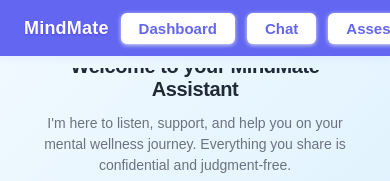
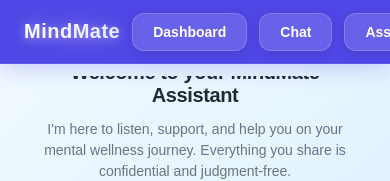
Before and after one commit to Xolani-M/MindMate, a Next.js app in the folder mindmatch-frontend/: page /seeker/chat in a window 390 px wide. Shown: the top 181 px of the page. Built offline with nearby package versions, Linux system fonts and the light colour scheme; no server answers; sample sign-in values are in the browser's storage.

Commit message:
feat: improve UI components and navigation design
- Enhanced journal feedback positioning and responsiveness
- Updated navbar styling with improved color scheme
- Better mobile responsiveness and accessibility

```diff
--- a/mindmatch-frontend/src/components/SeekerNavBar.tsx
+++ b/mindmatch-frontend/src/components/SeekerNavBar.tsx
@@ -4,45 +4,49 @@
 
 const navBarStyles: React.CSSProperties = {
   width: '100%',
-  background: '#6366f1',
+  background: '#4f46e5',
   color: 'white',
   display: 'flex',
   alignItems: 'center',
   justifyContent: 'space-between',
   padding: '0 24px',
-  height: 56,
-  boxShadow: '0 2px 8px rgba(99,102,241,0.08)',
+  height: 64,
+  boxShadow: '0 4px 20px rgba(79, 70, 229, 0.25)',
   position: 'sticky',
   top: 0,
   zIndex: 100,
+  backdropFilter: 'blur(10px)',
+  borderBottom: '1px solid rgba(255, 255, 255, 0.1)',
 };
 
 const navButtonStyles: React.CSSProperties = {
-  background: 'white',
-  color: '#6366f1',
-  border: 'none',
-  borderRadius: 6,
+  background: 'rgba(255, 255, 255, 0.15)',
+  color: 'white',
+  border: '1px solid rgba(255, 255, 255, 0.2)',
+  borderRadius: 12,
   fontWeight: 600,
-  fontSize: 15,
-  padding: '7px 18px',
+  fontSize: 14,
+  padding: '10px 20px',
   marginLeft: 12,
   cursor: 'pointer',
-  boxShadow: '0 1px 4px #e0e7ef',
-  transition: 'background 0.18s',
+  boxShadow: '0 2px 8px rgba(0, 0, 0, 0.1)',
+  transition: 'all 0.3s cubic-bezier(0.4, 0, 0.2, 1)',
+  backdropFilter: 'blur(10px)',
 };
 
 const logoutButtonStyles: React.CSSProperties = {
-  background: '#ef4444',
+  background: 'linear-gradient(135deg, #ef4444 0%, #dc2626 100%)',
   color: 'white',
-  border: 'none',
-  borderRadius: 6,
+  border: '1px solid rgba(255, 255, 255, 0.2)',
+  borderRadius: 12,
   fontWeight: 600,
-  fontSize: 15,
-  padding: '7px 18px',
+  fontSize: 14,
+  padding: '10px 20px',
   marginLeft: 16,
   cursor: 'pointer',
-  boxShadow: '0 1px 4px rgba(239, 68, 68, 0.3)',
-  transition: 'all 0.18s',
+  boxShadow: '0 4px 12px rgba(239, 68, 68, 0.3)',
+  transition: 'all 0.3s cubic-bezier(0.4, 0, 0.2, 1)',
+  backdropFilter: 'blur(10px)',
 };
 
 export default function SeekerNavBar() {
@@ -91,34 +95,120 @@
 
   return (
     <nav style={navBarStyles}>
-      <span style={{ fontWeight: 700, fontSize: 18, letterSpacing: 0.2, textShadow: '0 1px 2px #4f46e5' }}>
+      <span style={{
+        fontWeight: 700,
+        fontSize: 20,
+        letterSpacing: 0.5,
+        background: 'linear-gradient(45deg, #ffffff, #e0e7ff)',
+        WebkitBackgroundClip: 'text',
+        WebkitTextFillColor: 'transparent',
+        textShadow: '0 2px 8px rgba(255, 255, 255, 0.3)',
+        filter: 'drop-shadow(0 0 10px rgba(255,255,255,0.3))'
+      }}>
         MindMate
       </span>
       <div style={{ display: 'flex', alignItems: 'center' }}>
-        <button style={navButtonStyles} onClick={() => router.push('/seeker/dashboard')}>Dashboard</button>
-        <button style={navButtonStyles} onClick={() => router.push('/seeker/chat')}>Chat</button>
-        <button style={navButtonStyles} onClick={() => router.push('/seeker/assessment')}>Assessment</button>
-        <button style={navButtonStyles} onClick={() => router.push('/seeker/journal')}>Journal</button>
-        <button style={navButtonStyles} onClick={() => router.push('/seeker/profile')}>Profile</button>
+        <button
+          style={navButtonStyles}
+          onClick={() => router.push('/seeker/dashboard')}
+          onMouseEnter={(e) => {
+            e.currentTarget.style.background = 'rgba(255, 255, 255, 0.25)';
+            e.currentTarget.style.transform = 'translateY(-2px)';
+            e.currentTarget.style.boxShadow = '0 4px 15px rgba(255, 255, 255, 0.2)';
+          }}
+          onMouseLeave={(e) => {
+            e.currentTarget.style.background = 'rgba(255, 255, 255, 0.15)';
+            e.currentTarget.style.transform = 'translateY(0)';
+            e.currentTarget.style.boxShadow = '0 2px 8px rgba(0, 0, 0, 0.1)';
+          }}
+        >
+          Dashboard
+        </button>
+        <button
+          style={navButtonStyles}
+          onClick={() => router.push('/seeker/chat')}
+          onMouseEnter={(e) => {
+            e.currentTarget.style.background = 'rgba(255, 255, 255, 0.25)';
+            e.currentTarget.style.transform = 'translateY(-2px)';
+            e.currentTarget.style.boxShadow = '0 4px 15px rgba(255, 255, 255, 0.2)';
+          }}
+          onMouseLeave={(e) => {
+            e.currentTarget.style.background = 'rgba(255, 255, 255, 0.15)';
+            e.currentTarget.style.transform = 'translateY(0)';
+            e.currentTarget.style.boxShadow = '0 2px 8px rgba(0, 0, 0, 0.1)';
+          }}
+        >
+          Chat
+        </button>
+        <button
+          style={navButtonStyles}
+          onClick={() => router.push('/seeker/assessment')}
+          onMouseEnter={(e) => {
+            e.currentTarget.style.background = 'rgba(255, 255, 255, 0.25)';
+            e.currentTarget.style.transform = 'translateY(-2px)';
+            e.currentTarget.style.boxShadow = '0 4px 15px rgba(255, 255, 255, 0.2)';
+          }}
+          onMouseLeave={(e) => {
+            e.currentTarget.style.background = 'rgba(255, 255, 255, 0.15)';
+            e.currentTarget.style.transform = 'translateY(0)';
+            e.currentTarget.style.boxShadow = '0 2px 8px rgba(0, 0, 0, 0.1)';
+          }}
+        >
+          Assessment
+        </button>
+        <button
+          style={navButtonStyles}
+          onClick={() => router.push('/seeker/journal')}
+          onMouseEnter={(e) => {
+            e.currentTarget.style.background = 'rgba(255, 255, 255, 0.25)';
+            e.currentTarget.style.transform = 'translateY(-2px)';
+            e.currentTarget.style.boxShadow = '0 4px 15px rgba(255, 255, 255, 0.2)';
+          }}
+          onMouseLeave={(e) => {
+            e.currentTarget.style.background = 'rgba(255, 255, 255, 0.15)';
+            e.currentTarget.style.transform = 'translateY(0)';
+            e.currentTarget.style.boxShadow = '0 2px 8px rgba(0, 0, 0, 0.1)';
+          }}
+        >
+          Journal
+        </button>
+        <button
+          style={navButtonStyles}
+          onClick={() => router.push('/seeker/profile')}
+          onMouseEnter={(e) => {
+            e.currentTarget.style.background = 'rgba(255, 255, 255, 0.25)';
+            e.currentTarget.style.transform = 'translateY(-2px)';
+            e.currentTarget.style.boxShadow = '0 4px 15px rgba(255, 255, 255, 0.2)';
+          }}
+          onMouseLeave={(e) => {
+            e.currentTarget.style.background = 'rgba(255, 255, 255, 0.15)';
+            e.currentTarget.style.transform = 'translateY(0)';
+            e.currentTarget.style.boxShadow = '0 2px 8px rgba(0, 0, 0, 0.1)';
+          }}
+        >
+          Profile
+        </button>
         <button
           style={{
             ...logoutButtonStyles,
-            background: isLoggingOut ? '#f59e0b' : '#ef4444',
+            background: isLoggingOut ? 'linear-gradient(135deg, #f59e0b 0%, #d97706 100%)' : 'linear-gradient(135deg, #ef4444 0%, #dc2626 100%)',
             cursor: isLoggingOut ? 'not-allowed' : 'pointer',
-            minWidth: '80px'
+            minWidth: '100px'
           }}
           onClick={handleLogout}
           disabled={isLoggingOut}
           onMouseEnter={(e) => {
             if (!isLoggingOut) {
-              e.currentTarget.style.background = '#dc2626';
-              e.currentTarget.style.transform = 'translateY(-1px)';
+              e.currentTarget.style.background = 'linear-gradient(135deg, #dc2626 0%, #b91c1c 100%)';
+              e.currentTarget.style.transform = 'translateY(-2px)';
+              e.currentTarget.style.boxShadow = '0 6px 20px rgba(239, 68, 68, 0.4)';
             }
           }}
           onMouseLeave={(e) => {
             if (!isLoggingOut) {
-              e.currentTarget.style.background = '#ef4444';
+              e.currentTarget.style.background = 'linear-gradient(135deg, #ef4444 0%, #dc2626 100%)';
               e.currentTarget.style.transform = 'translateY(0)';
+              e.currentTarget.style.boxShadow = '0 4px 12px rgba(239, 68, 68, 0.3)';
             }
           }}
         >
```
Also changed, not shown: mindmatch-frontend/src/components/EnhancedJournalFeedback.tsx (+38 -12 lines).
